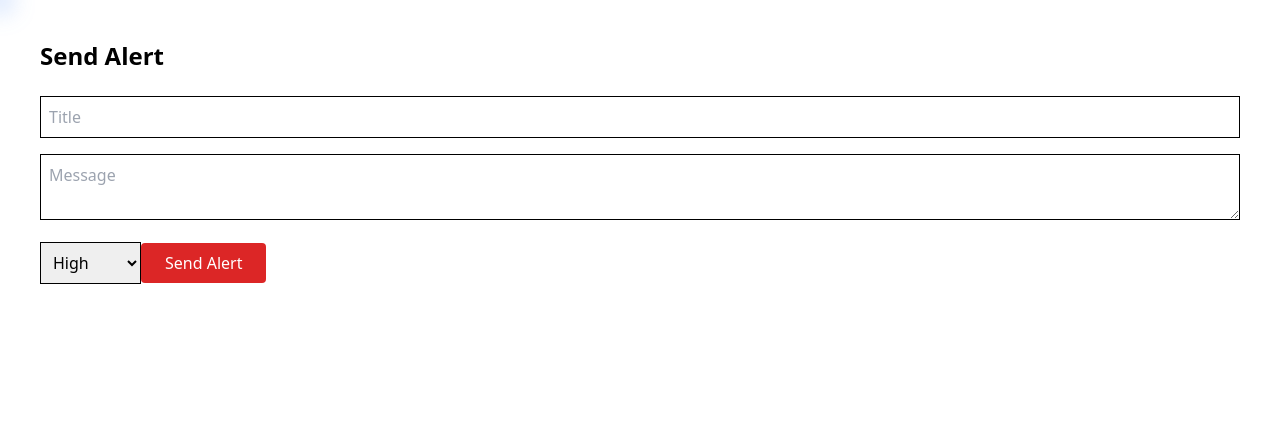
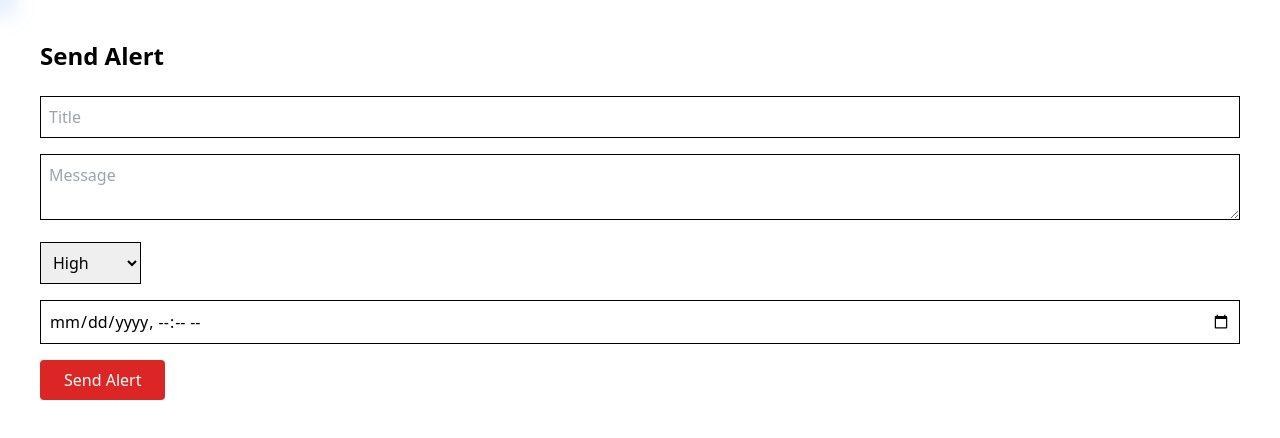
Before and after one commit to Nitesh-N-D/Campus-Air, a React (Vite) app in the folder frontend/: page /create-alert in a window 1280 px wide. Shown: the top 438 px of the page. Built offline with nearby package versions, Linux system fonts and the light colour scheme; no server answers.

Commit message:
final alert

```diff
--- a/frontend/src/pages/CreateAlert.jsx
+++ b/frontend/src/pages/CreateAlert.jsx
@@ -6,7 +6,7 @@ function CreateAlert(){
   const [title,setTitle] = useState("");
   const [message,setMessage] = useState("");
   const [priority,setPriority] = useState("Low");
-
+  const [expiresAt,setExpiresAt] = useState("");
   const handleSubmit = async (e) => {
 
     e.preventDefault();
@@ -14,7 +14,8 @@ function CreateAlert(){
   await API.post("/alerts",{
   title,
   message,
-  priority
+  priority,
+  expiresAt
 });
 
 alert("Alert created");
@@ -53,6 +54,11 @@ navigate("/dashboard");
           <option>Low</option>
         </select>
 
+        <input
+  type="datetime-local"
+  className="border p-2 w-full"
+  onChange={(e)=>setExpiresAt(e.target.value)}
+/>
         <button className="bg-red-600 text-white px-6 py-2 rounded">
           Send Alert
         </button>
```
Also changed, not shown: 2 other files (tests, documents, lock files or other folders).
